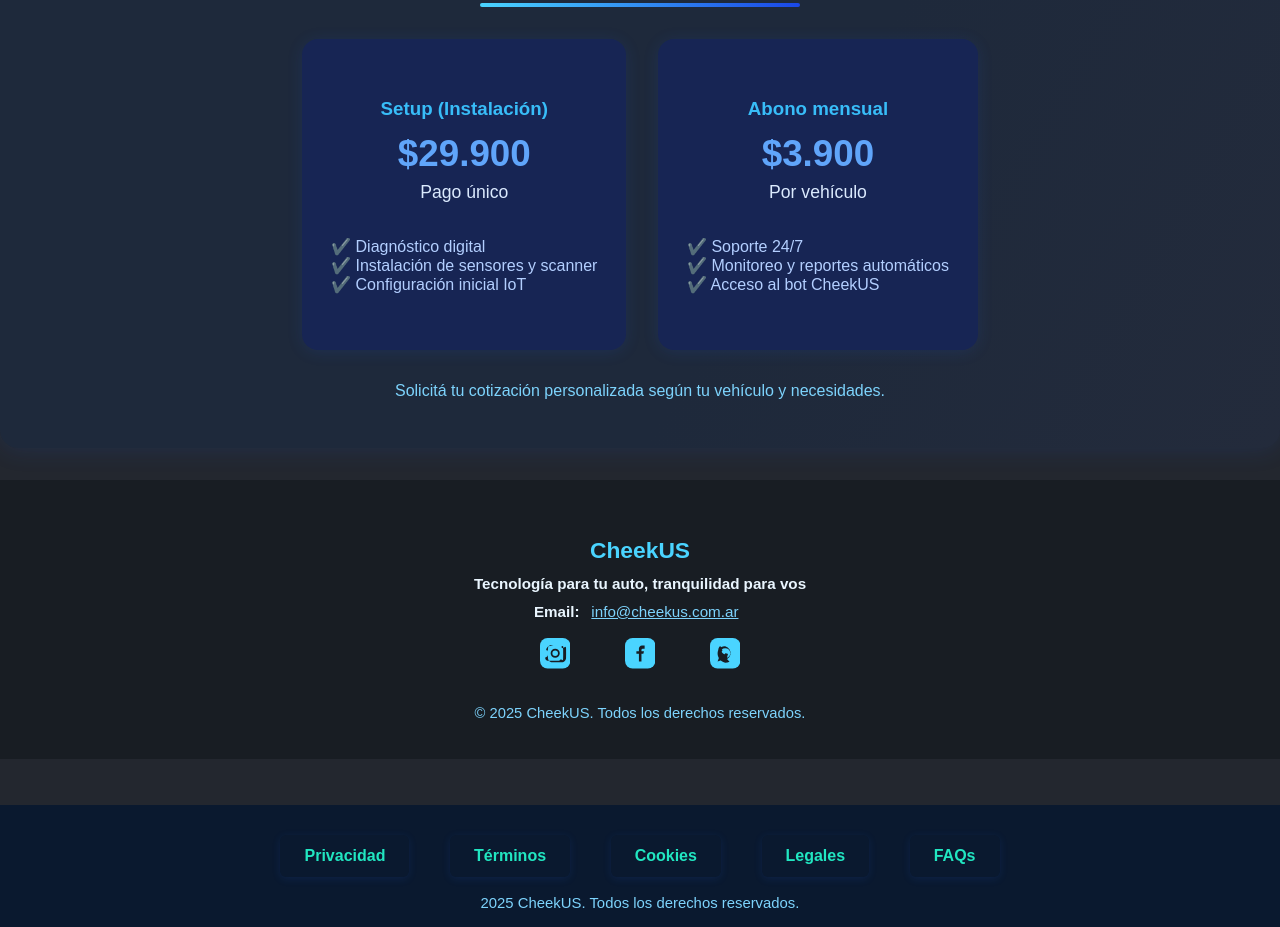
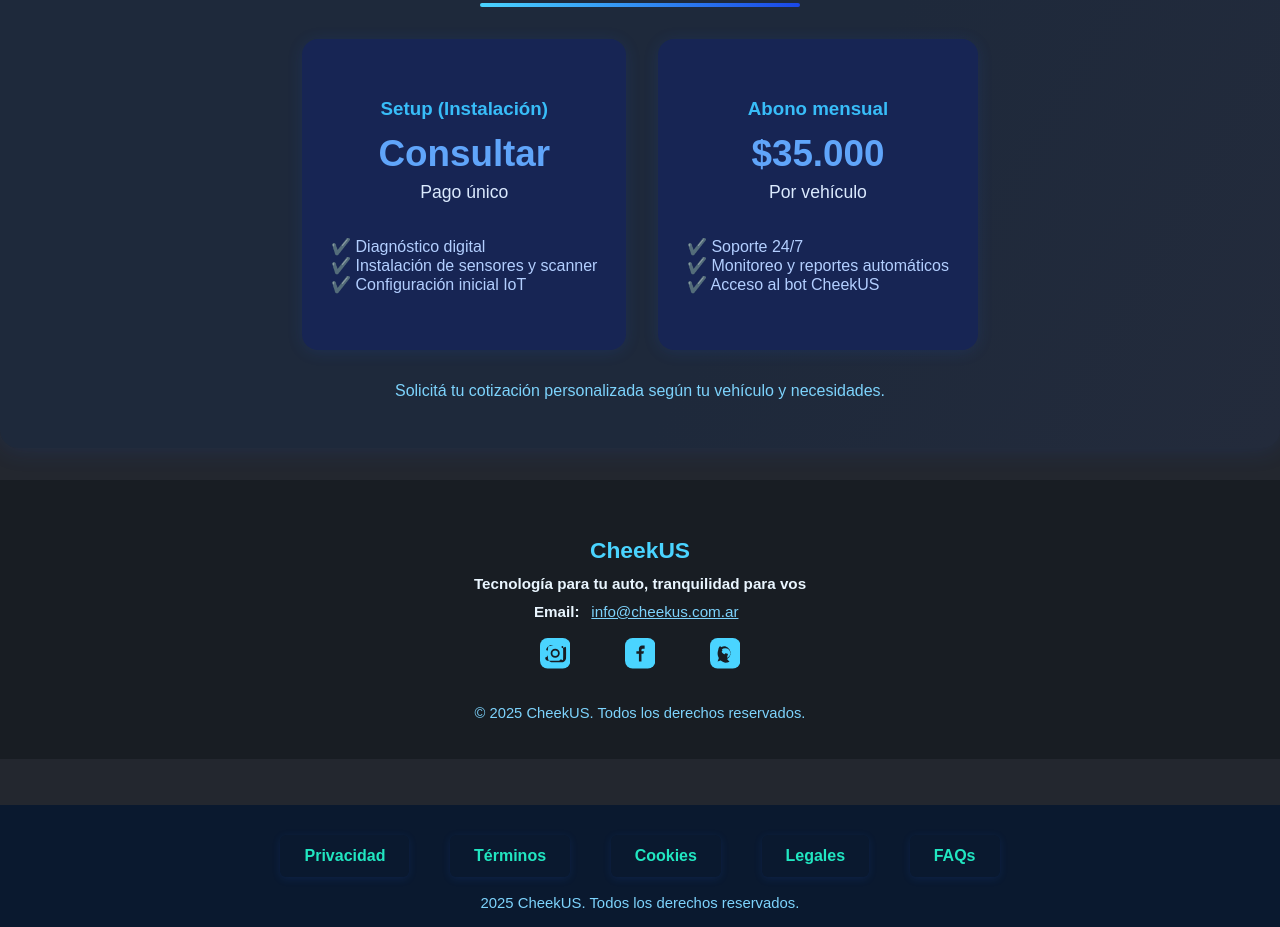
Before and after one commit to PericoPe/cheekus, a React (Vite) app: page / in a window 1280 px wide. Shown: the part 2720-3647 px from the top of the page. Built offline with nearby package versions, Linux system fonts and the light colour scheme; the HTML template or start-up script is replaced by a standard one.

Commit message:
feat: precios visibles, setup como 'Consultar', abono mensual .000

```diff
--- a/src/components/Precios.jsx
+++ b/src/components/Precios.jsx
@@ -7,7 +7,7 @@
     <div style={{display:'flex', flexWrap:'wrap', justifyContent:'center', gap:'2em', marginTop:'2em'}}>
       <div style={{background:'#172554', borderRadius:16, padding:'2.5em 1.8em', minWidth:240, maxWidth:330, boxShadow:'0 2px 16px #2563eb22', display:'flex', flexDirection:'column', alignItems:'center'}}>
         <h3 style={{color:'#38bdf8', marginBottom:'0.7em'}}>Setup (Instalación)</h3>
-        <div style={{fontSize:'2.3em', color:'#60a5fa', fontWeight:800, marginBottom:'.2em'}}>$29.900</div>
+        <div style={{fontSize:'2.3em', color:'#60a5fa', fontWeight:800, marginBottom:'.2em'}}>Consultar</div>
         <div style={{color:'#dbeafe', fontSize:'1.1em', marginBottom:'1em'}}>Pago único</div>
         <ul style={{listStyle:'none', padding:0, color:'#b3cfff', textAlign:'left'}}>
           <li>✔️ Diagnóstico digital</li>
@@ -17,7 +17,7 @@
       </div>
       <div style={{background:'#172554', borderRadius:16, padding:'2.5em 1.8em', minWidth:240, maxWidth:330, boxShadow:'0 2px 16px #2563eb22', display:'flex', flexDirection:'column', alignItems:'center'}}>
         <h3 style={{color:'#38bdf8', marginBottom:'0.7em'}}>Abono mensual</h3>
-        <div style={{fontSize:'2.3em', color:'#60a5fa', fontWeight:800, marginBottom:'.2em'}}>$3.900</div>
+        <div style={{fontSize:'2.3em', color:'#60a5fa', fontWeight:800, marginBottom:'.2em'}}>$35.000</div>
         <div style={{color:'#dbeafe', fontSize:'1.1em', marginBottom:'1em'}}>Por vehículo</div>
         <ul style={{listStyle:'none', padding:0, color:'#b3cfff', textAlign:'left'}}>
           <li>✔️ Soporte 24/7</li>
```
